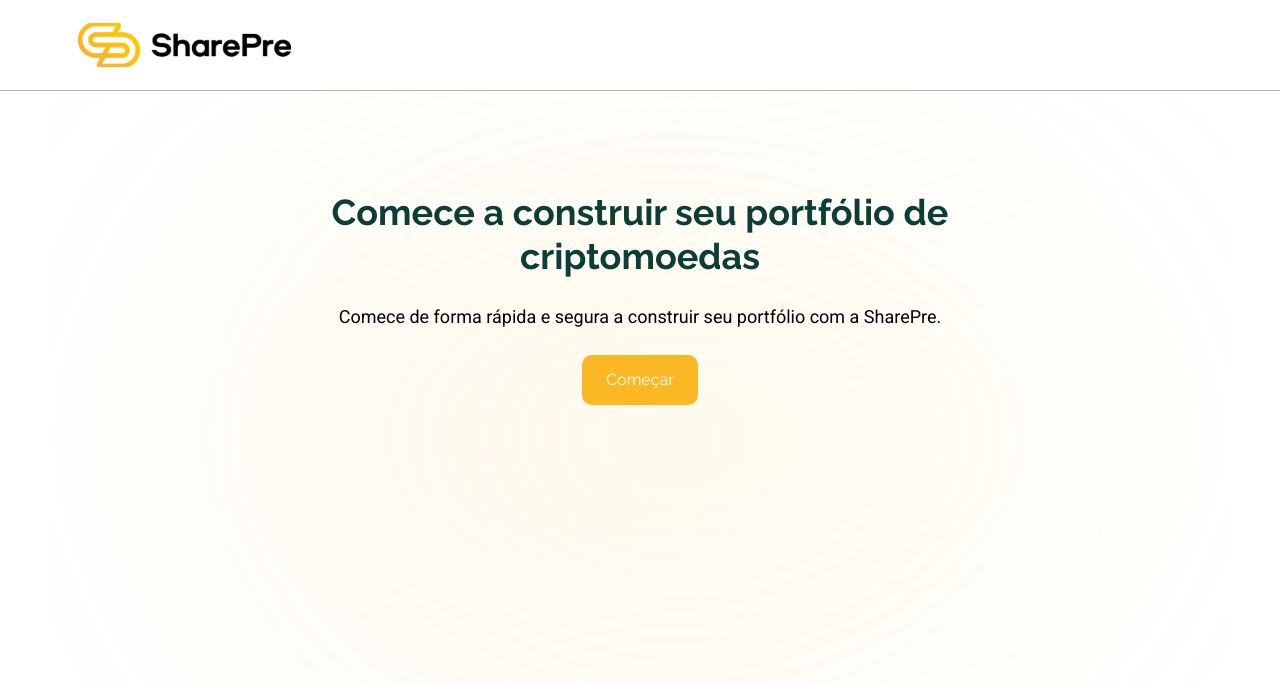
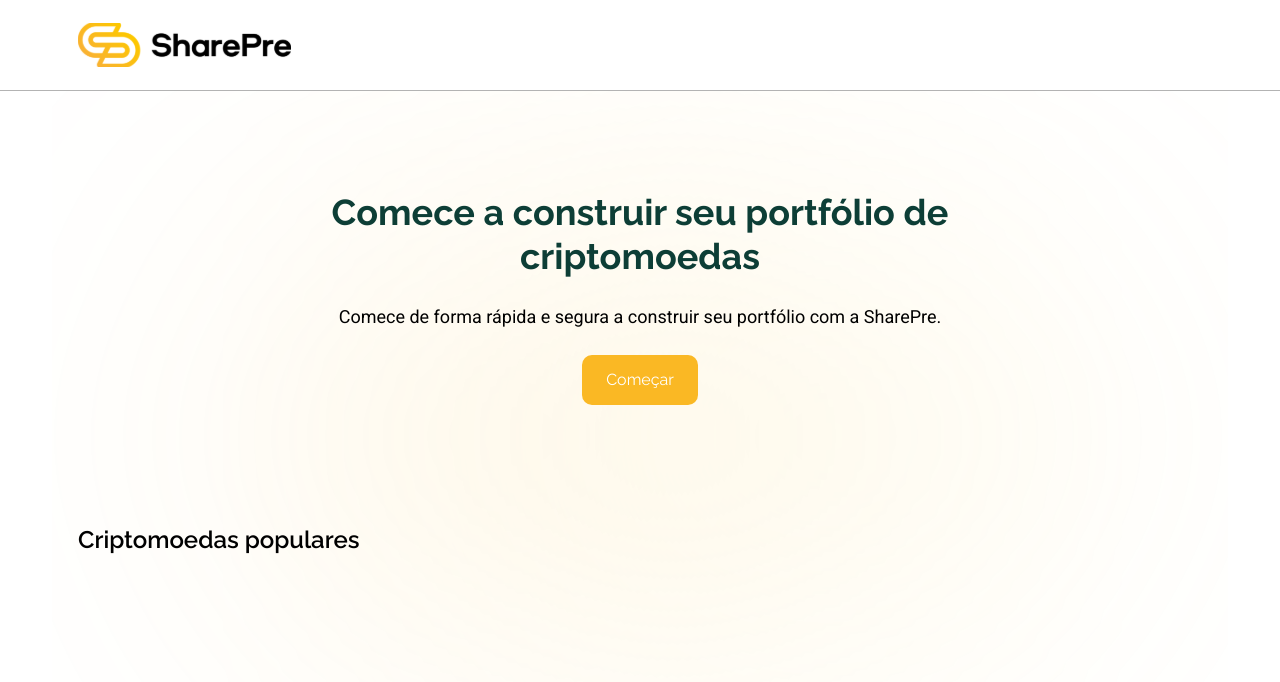
Before and after one commit to val8558/SharePre-LP, a React (Vite) app: page / in a window 1280 px wide. Shown: the top 682 px of the page. Built offline with nearby package versions, Linux system fonts and the light colour scheme.

Commit message:
Change Commits

```diff
--- a/src/Components/Body.jsx
+++ b/src/Components/Body.jsx
@@ -10,7 +10,17 @@ function Body() {
                 <h1>Comece a construir seu portfólio de <br />criptomoedas</h1>
                 <span>Comece de forma rápida e segura a construir seu portfólio com a SharePre.</span>
                     <a href="http://api.whatsapp.com/send?phone=5511957877222" target='_blank'>Começar</a>
+            </div>
 
+            <div className={style.cryptoContainer}>
+                <div>
+                    <h2>Criptomoedas populares</h2>
+                <div className={style.cryptoTrend}>
+                    <div>
+
+                    </div>
+                </div>
+                </div>
             </div>
         </>
     )
--- a/src/Components/Body.module.css
+++ b/src/Components/Body.module.css
@@ -57,3 +57,19 @@
 .Container a:hover {
     scale: 0.95;
 }
+
+.cryptoContainer {
+    margin-top: 7.5rem;
+    margin-left: 4.875rem;
+}
+
+.cryptoContainer h2 {
+    color: 'black';
+    font-size: 24px;
+    font-family: 'Raleway';
+    font-weight: 600;
+}
+
+.cryptoTrend {
+
+}
```
